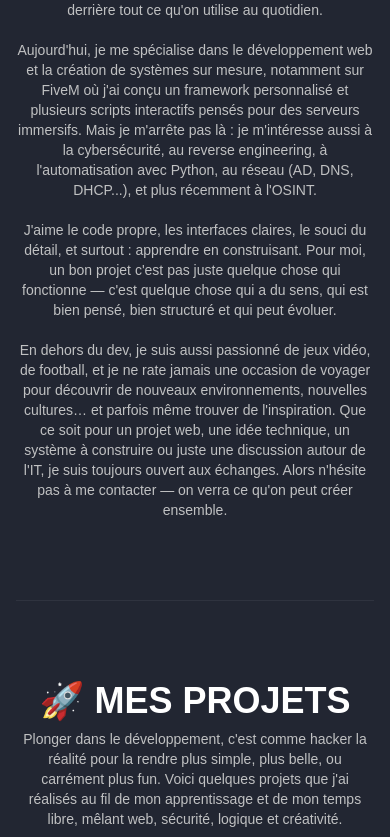
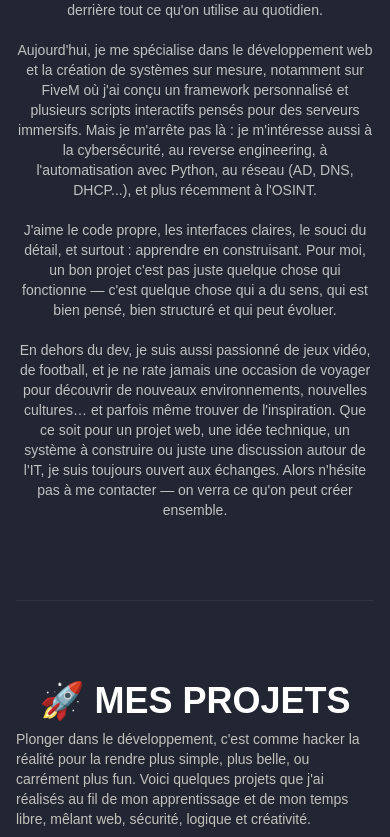
Before and after one commit to BapeCode/portfolio, a Next.js app: page / in a window 390 px wide. Shown: the part 1160-1997 px from the top of the page. Built offline with nearby package versions, Linux system fonts and the light colour scheme.

Commit message:
Fix any bugggg

```diff
--- a/src/components/Heros.tsx
+++ b/src/components/Heros.tsx
@@ -1,7 +1,7 @@
 "use client";
 
 import { Button } from "./ui/button";
-import Link from "next/link";
+import Image from "next/image";
 
 export default function Heros() {
   const handleScroll = (e: React.MouseEvent<HTMLAnchorElement>) => {
@@ -32,7 +32,13 @@ export default function Heros() {
 
       <div className="flex flex-col items-center justify-end">
         <div className="flex items-center gap-4 bg-card rounded-full p-20 border border-border">
-          <img src="/memoji_1.png" alt="Mathieu" className="w-32 h-32" />
+          <Image
+            src="/memoji_1.png"
+            alt="Mathieu"
+            width={128}
+            height={128}
+            className="w-32 h-32"
+          />
         </div>
       </div>
 
--- a/src/components/Project.tsx
+++ b/src/components/Project.tsx
@@ -19,11 +19,11 @@ export default function Projects() {
         <h1 className="text-4xl font-bold uppercase text-primary-foreground text-center md:text-left w-full">
           🚀 Mes Projets
         </h1>
-        <p className="text-sm text-secondary text-center md:text-left w-full">
-          Plonger dans le développement, c'est comme hacker la réalité pour la
-          rendre plus simple, plus belle, ou carrément plus fun. Voici quelques
-          projets que j'ai réalisés au fil de mon apprentissage et de mon temps
-          libre, mêlant web, sécurité, logique et créativité.
+        <p className="text-sm text-foreground">
+          Plonger dans le développement, c&apos;est comme hacker la réalité pour
+          la rendre plus simple, plus belle, ou carrément plus fun. Voici
+          quelques projets que j&apos;ai réalisés au fil de mon apprentissage et
+          de mon temps libre, mêlant web, sécurité, logique et créativité.
         </p>
       </div>
 
```
